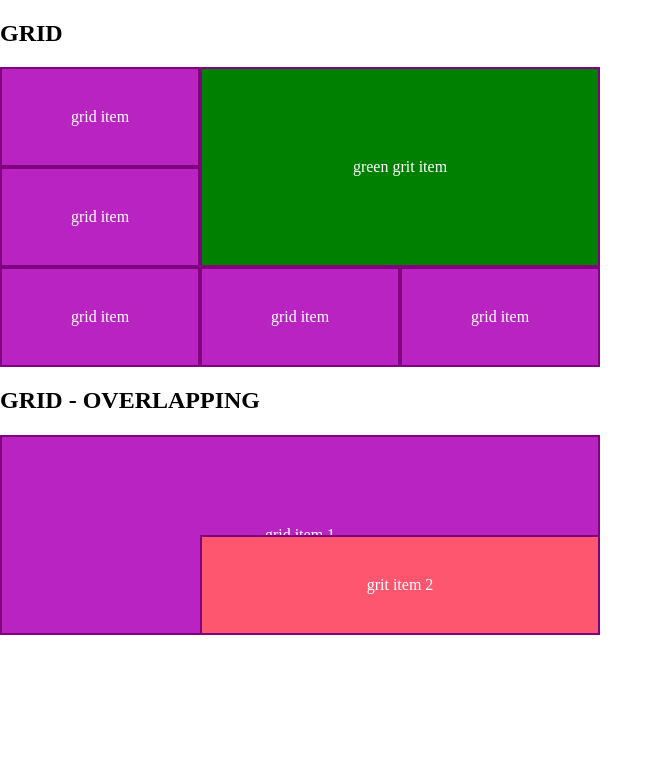
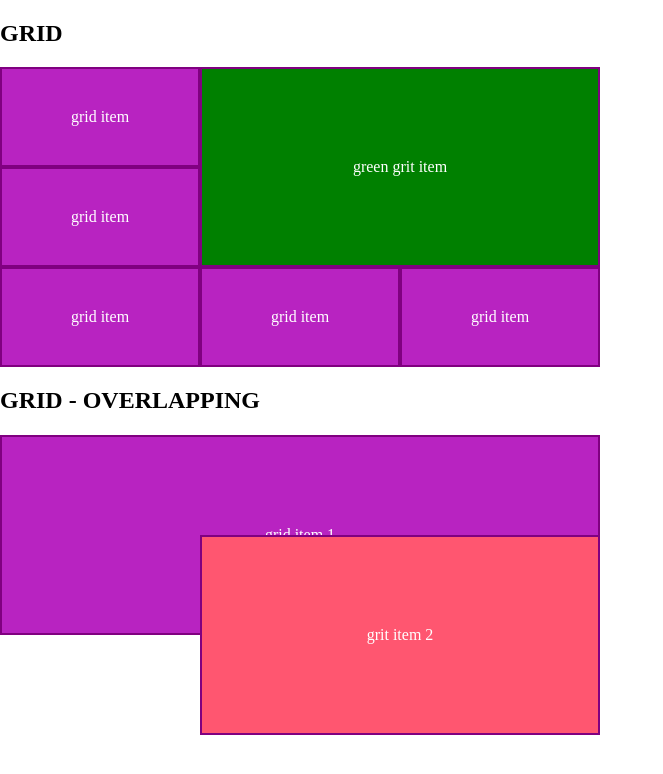
Before and after one commit to PetrValenta92/css-grid, a website built with Vite: page index.html in a window 1280 px wide. Shown: the whole page, without its empty margins (0-663 px from the left). Built offline with nearby package versions, Linux system fonts and the light colour scheme.

Commit message:
Add spanning

```diff
--- a/css/style.css
+++ b/css/style.css
@@ -43,12 +43,12 @@
 /* GRID ITEMS CAN OVERLAP EACH OTHER IF IT'S EXPLICITELY TOLD*/
 
 .one {
-  grid-column: 1 / 4;
+  grid-column: 1 / 4;   /* grid-column: 1 / span 3; */
   grid-row: 1 / 3;
 }
 
 .two {
   background: #FF5670;
-  grid-column: 2 / 4;
-  grid-row: 2 / 3;
+  grid-column: 2 / span 2;
+  grid-row: 2 / span 2;
 }
```
